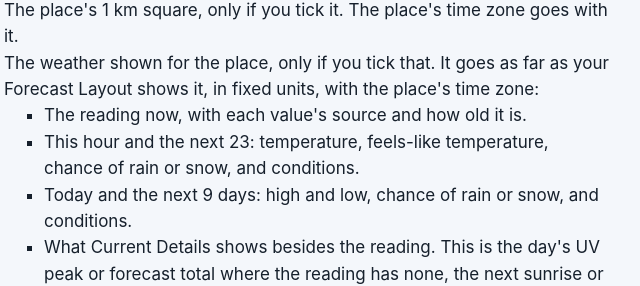
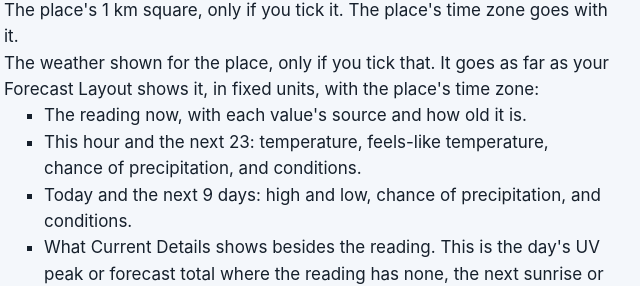
Before and after one commit to mbedworth/microsky-app, a plain HTML site: page privacy/index.html in a window 1280 px wide. Shown: the part 8689-8975 px from the top of the page, 372-1012 px from the left. Drawn offline with Linux system fonts and the light colour scheme.

Commit message:
Privacy: the server counts MicroSkyCast's answers by status; the chance is named chance of precipitation (#14)

```diff
--- a/privacy/index.html
+++ b/privacy/index.html
@@ -302,9 +302,9 @@
 <ul>
 <li>The reading now, with each value's source and how old it is.
 </li>
-<li>This hour and the next 23: temperature, feels-like temperature, chance of rain or snow, and conditions.
+<li>This hour and the next 23: temperature, feels-like temperature, chance of precipitation, and conditions.
 </li>
-<li>Today and the next 9 days: high and low, chance of rain or snow, and conditions.
+<li>Today and the next 9 days: high and low, chance of precipitation, and conditions.
 </li>
 <li>What Current Details shows besides the reading. This is the day's UV peak or forecast total where the reading has none, the next sunrise or sunset, and the lightning strikes and distance a station heard. The sunrise or sunset is worked out from the middle of the place's 1 km square. It is sent only to the minute, so it says no more of where the place is than the square does.
 </li></ul>
@@ -358,6 +358,8 @@
 <li>Whether unsigned records count, and any change to it.
 </li>
 <li>The requests refused for want of a pass, where nothing else counts them.
+</li>
+<li>How many times MicroSkyCast answered with each status, in one number for the day with no person, device or place. A refusal for want of a plan is counted as no plan sent or a plan sent and not accepted. A refusal for the day's limit is counted for one caller's limit or for everyone's. A good answer is counted as rain, dry, unknown or unavailable, or as unavailable because the setting is off or because one plan was read on too many devices.
 </li>
 <li>The History areas refused because every one was in use.
 </li>
```
